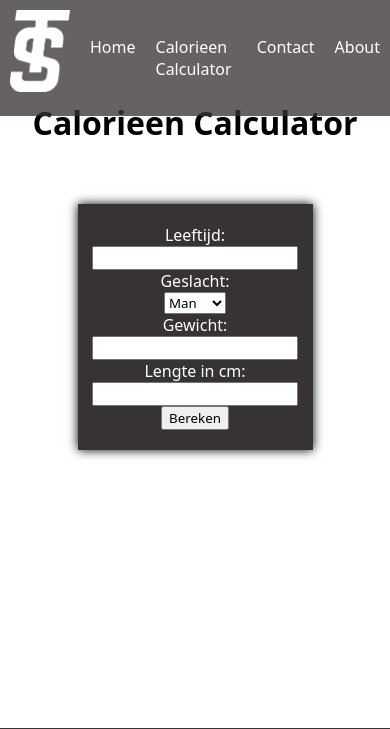
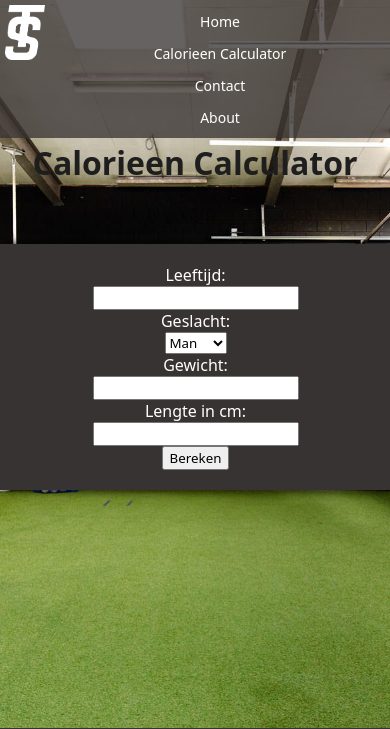
Before and after one commit to KW1C-OwenRamaekers/P_Opdracht_T3, a PHP site: page /Pages/Calc.php in a window 390 px wide. Shown: the top 729 px of the page. Run offline with PHP 8.4, Linux system fonts and the light colour scheme.

Commit message:
finalizing

```diff
--- a/Includes/Navbar.php
+++ b/Includes/Navbar.php
@@ -48,4 +48,37 @@
     transition: all 0.2s ease-in-out;
     color: #a1a1a1;
 }
+
+/*
+Responsive Version
+*/
+
+@media only screen and (max-width: 600px) {
+    #menu {
+        flex-direction: column;
+        align-items: center;
+        padding: 5px;
+    }
+
+    #menu img {
+        width: 40px;
+        margin-bottom: 5px;
+    }
+
+    #menu ul {
+        flex-direction: column;
+        align-items: center;
+        margin: 0;
+        padding: 0;
+    }
+
+    #menu ul li {
+        margin: 5px 0;
+    }
+
+    #menu ul li a {
+        font-size: 14px;
+    }
+
+}
 </style>
--- a/Styles/Calc.css
+++ b/Styles/Calc.css
@@ -5,9 +5,13 @@
 body {
     margin: 0;
     padding: 0;
+    background-image: url("../Images/CalcBG.png");
+    background-repeat: no-repeat;
+    background-size: 100%;
 }
 
 h1 {
+    color: rgb(30, 30, 30);
     padding-top: 80px;
     text-align: center;
 }
@@ -29,3 +33,21 @@ p {
     margin-bottom: 10px;
     text-align: center;
 }
+
+/* Responsive styles */
+@media only screen and (max-width: 600px) {
+    body {
+        background-position: center;
+        background-size:     cover;
+        background-repeat:   no-repeat;
+        background-attachment: fixed;
+    }
+
+    form {
+        width: 90%;
+    }
+
+    h1 {
+        padding-top: 120px;
+    }
+}
```
Also changed, not shown: Styles/index.css (+14 -0 lines), Images/CalcBG.png (added), Images/Ruimte1.png (deleted), Images/Ruimte2.png (deleted), 2 other files.
